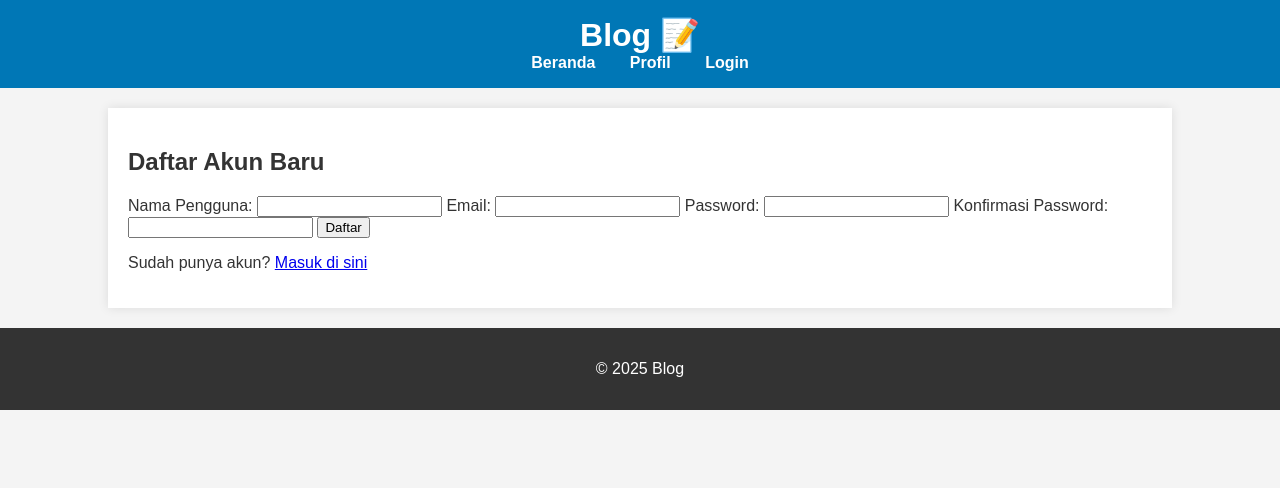
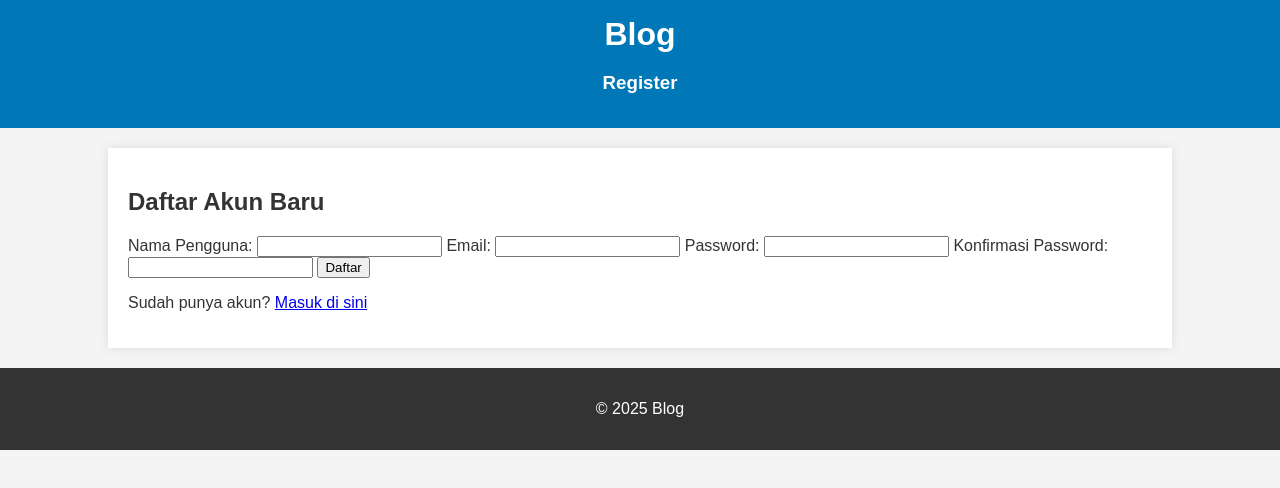
Before and after one commit to vannya28/tugas-web12, a plain HTML site: page web/register.html in a window 1280 px wide. Drawn offline with Linux system fonts and the light colour scheme.

Commit message:
register.html

```diff
--- a/web/register.html
+++ b/web/register.html
@@ -8,12 +8,8 @@
 </head>
 <body>
     <header>
-        <h1>Blog 📝</h1>
-        <nav>
-            <a href="index.html">Beranda</a>
-            <a href="profile.html">Profil</a>
-            <a href="login.html">Login</a>
-        </nav>
+        <h1>Blog</h1>
+        <h3>Register</h3>
     </header>
 
     <main class="container">
```
